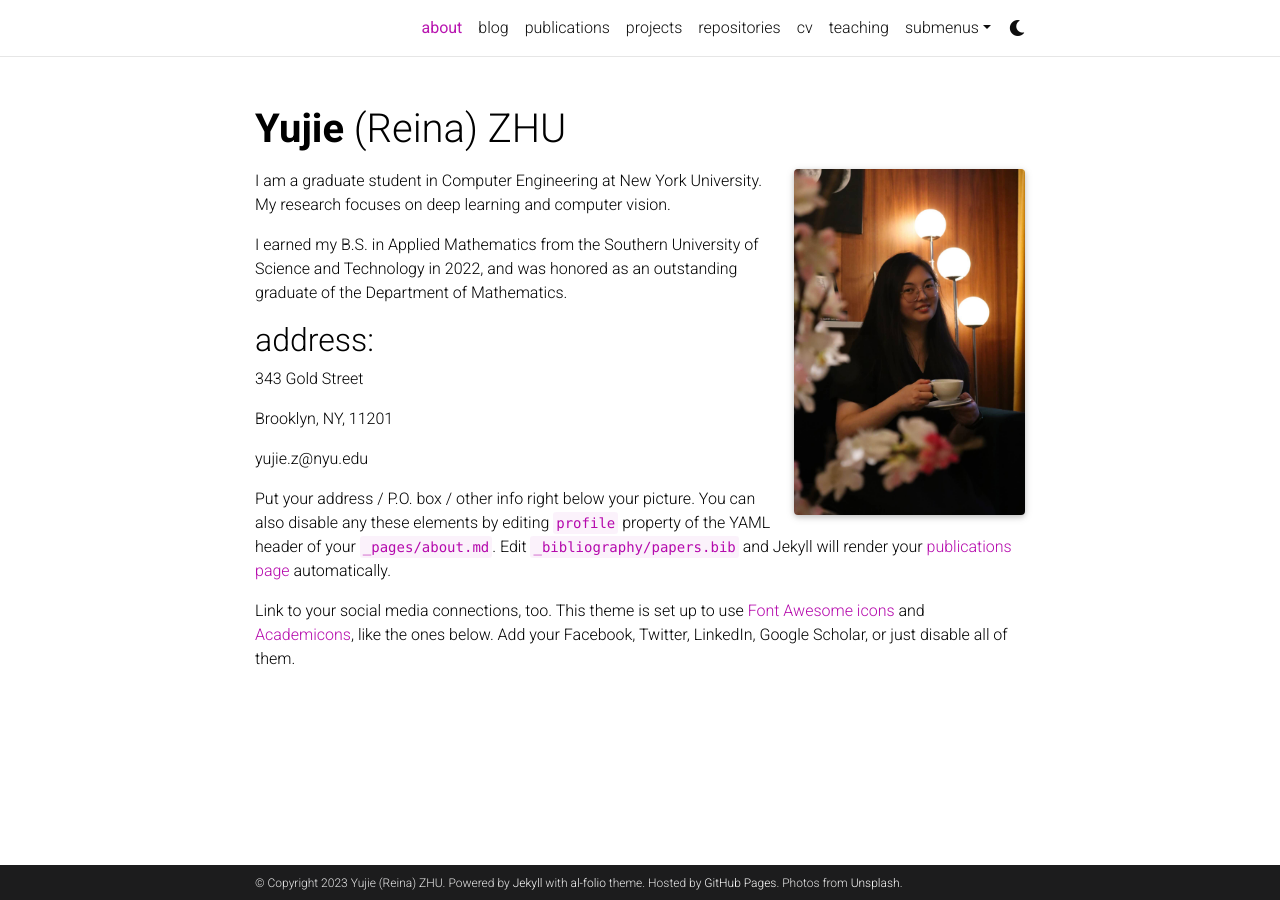
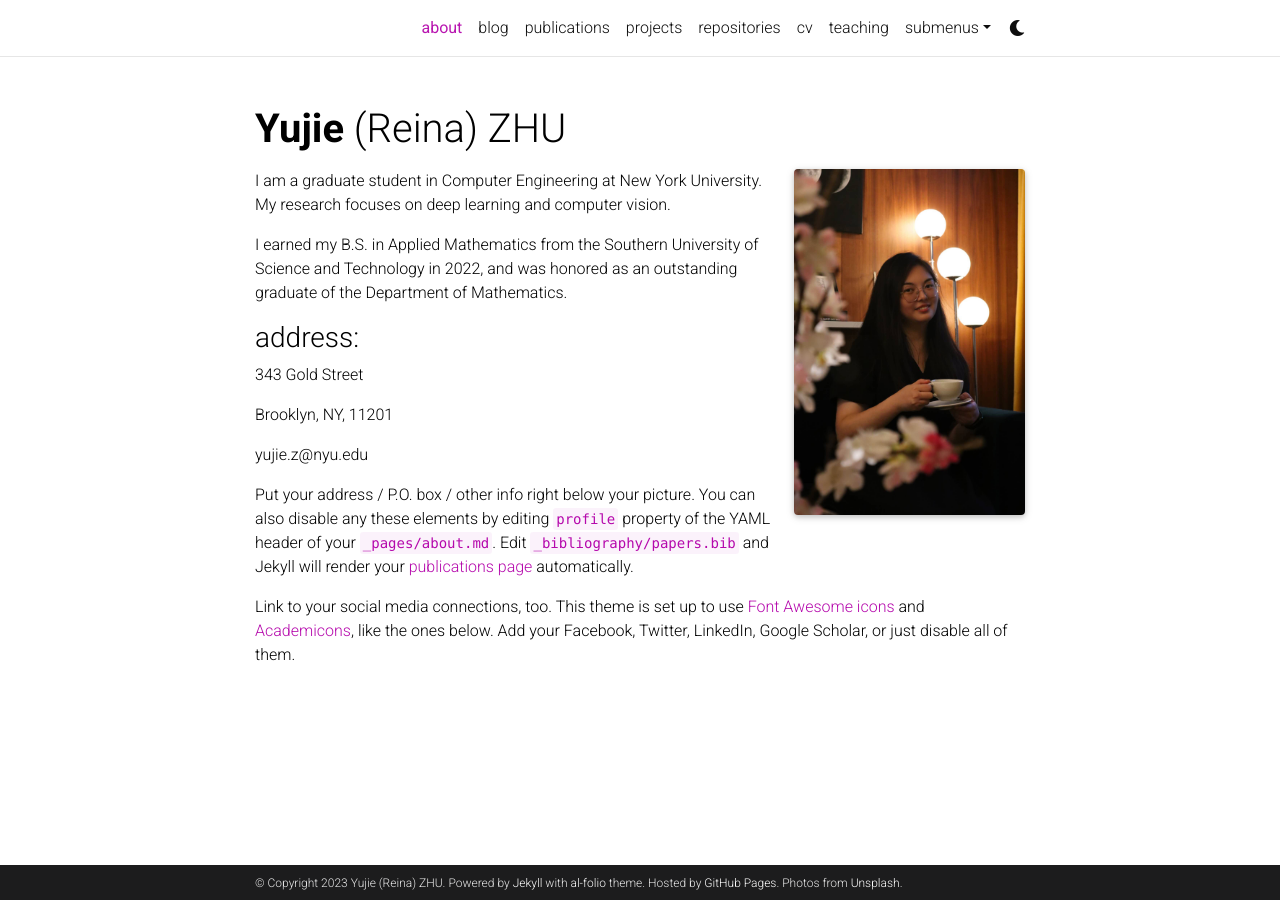
Before and after one commit to ReinaZhu/yujiezhu.github.io, a Jekyll site: the page built from _pages/about.md, in a window 1280 px wide. Built offline with Jekyll 4.4.1, drawn with Linux system fonts in a browser that asks for light colours; full-size pictures stand in for the smaller copies a plugin makes; comment, search, counter and statistics services are not loaded; a style sheet for code colours, icons or effects is not loaded.

```diff
--- a/_pages/about.md
+++ b/_pages/about.md
@@ -20,7 +20,12 @@ I am a graduate student in Computer Engineering at New York University. My resea
 I earned my B.S. in Applied Mathematics from the Southern University of Science and Technology in 2022, and was honored as an outstanding graduate of the Department of Mathematics.
 
 
-## address:
+
+
+
+
+
+### address:
 
   343 Gold Street
 
```
